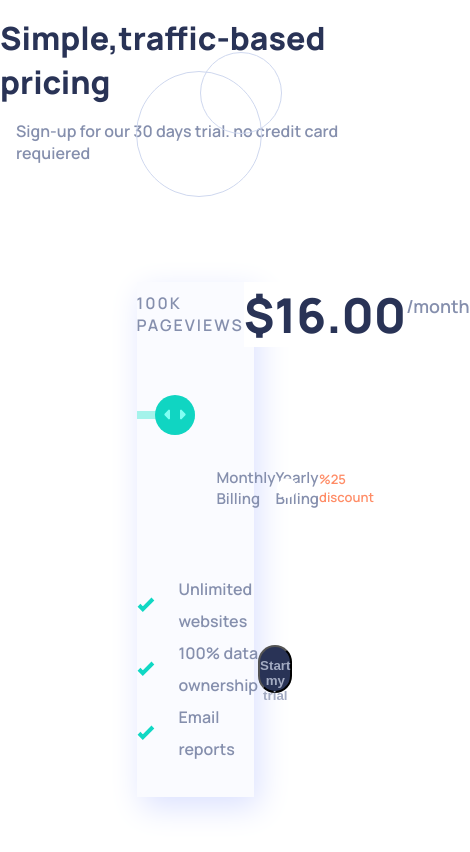
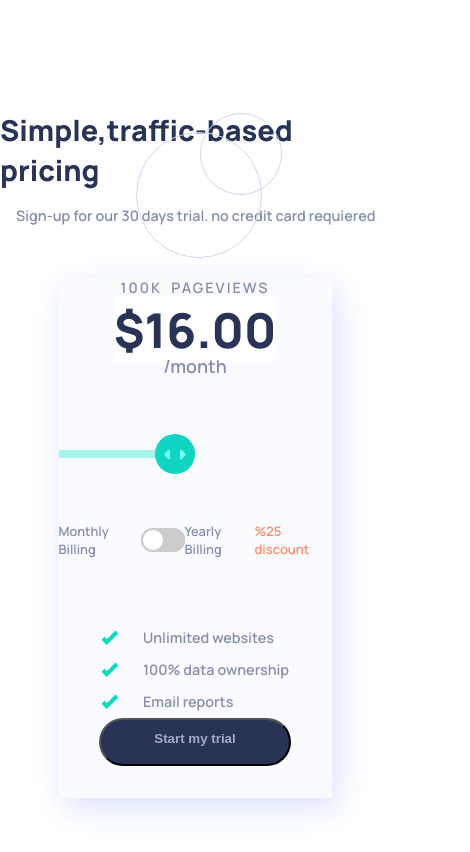
Before and after one commit to kasamtDE/Interactive-Pricing-Site, a plain HTML site: page Ineteractive Pricing web site/index.html in a window 390 px wide. Shown: the whole page, 470 px wide, since content can reach past the window. Drawn offline with Linux system fonts and the light colour scheme.

Commit message:
Update style.css

```diff
--- a/Ineteractive Pricing web site/styling/style.css
+++ b/Ineteractive Pricing web site/styling/style.css
@@ -215,3 +215,53 @@ input:focus + #circle{
     display: none;
     font-size: 1.5rem;
 }
+
+@media screen and (max-width:1200px){
+    body{
+        overflow: hidden;
+    }
+    header{
+        margin-top: 10rem;
+    }
+    .top{
+        display: flex;
+        flex-direction: column;
+    }
+    main .container{
+        width: 35vw;
+        margin: 0;
+        transform: translateY(-6rem);
+
+    }
+    main .container .billing{
+        width: 100%;
+        margin: 4rem 0;
+    }
+    .bottom{
+        display: flex;
+        flex-direction: column;
+    }
+}
+@media screen and (max-width:850px){
+    body{
+        font-size: 0.9rem;
+    }
+    main .container{
+        width: 45vw;
+    }
+    main .container .billing{
+        font-size: 0.8rem;
+
+    }
+}
+
+@media screen and (max-width:700px){
+    main .container{
+        width: 50vw;
+    }
+}
+@media screen and (max-width:600px){
+    main .container{
+        width: 70vw;
+    }
+}
```
